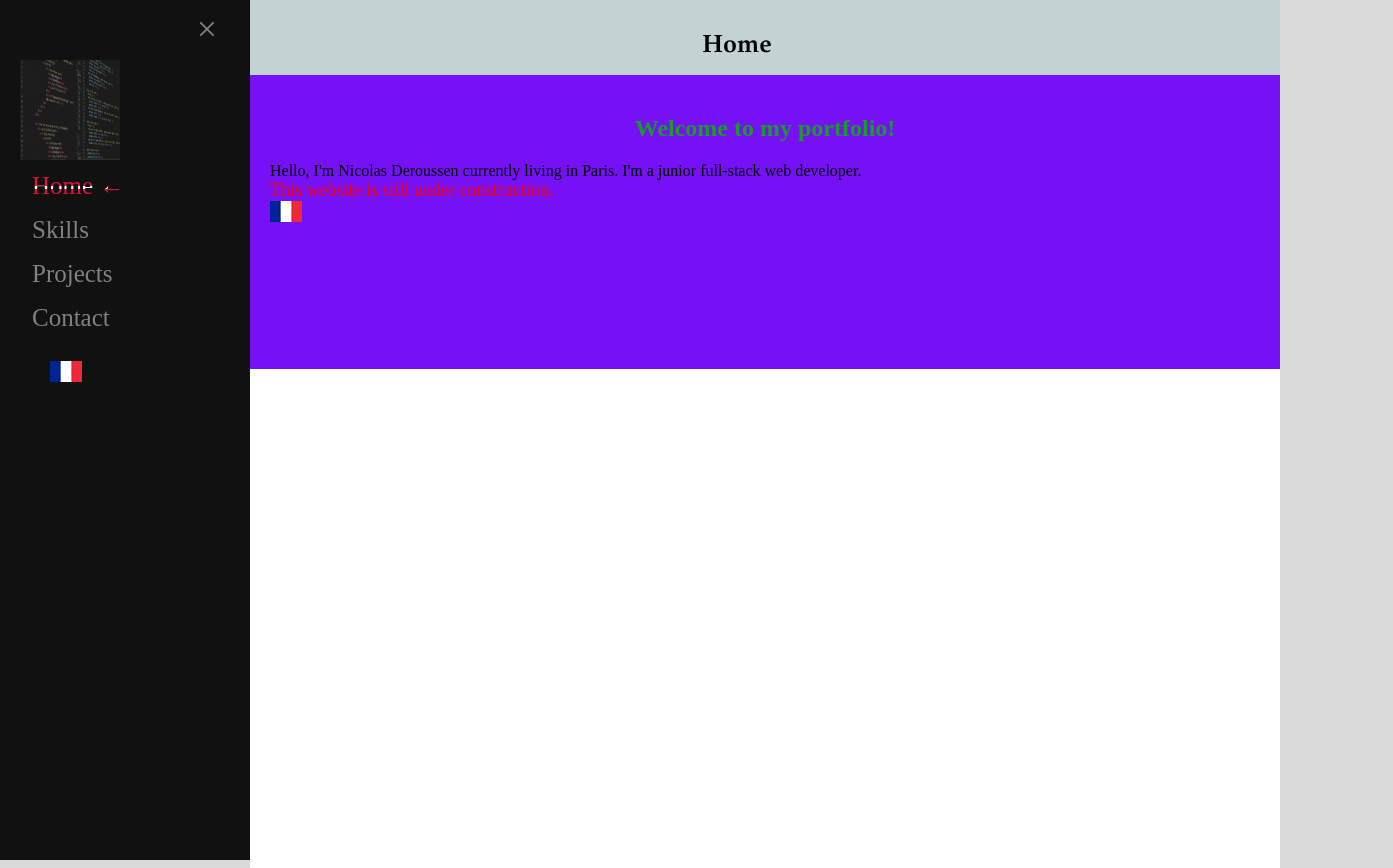
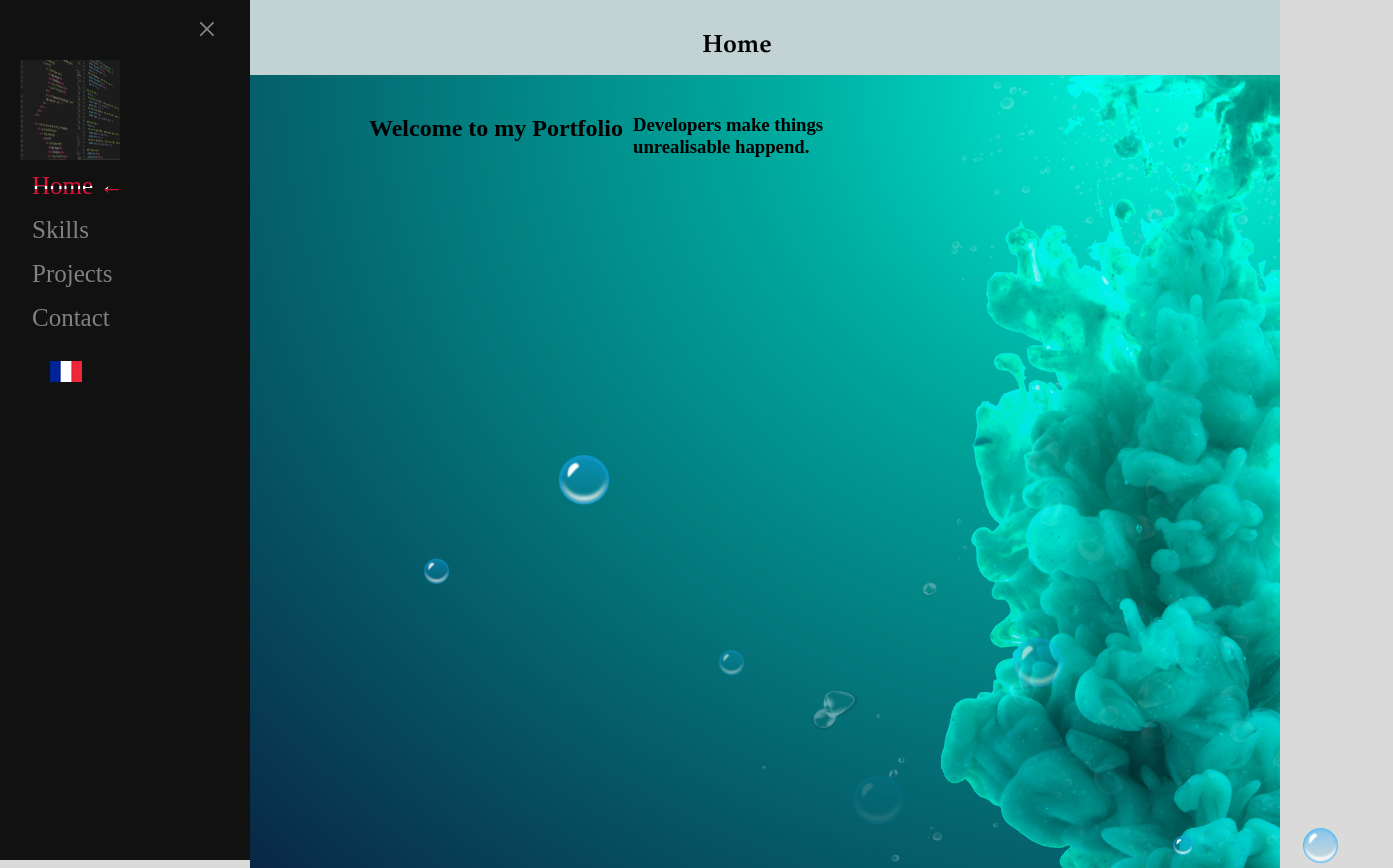
Before and after one commit to Silverawz/Portfolio, an Angular app: page / in a window 1280 px wide. Shown: the top 868 px of the page, 1393 px wide, since content can reach past the window. Built offline with nearby package versions, Linux system fonts and the light colour scheme.

Commit message:
adding home page animation

```diff
--- a/src/app/app.component.css
+++ b/src/app/app.component.css
@@ -190,7 +190,74 @@
   #main{
     height: 800px;
     background-color: rgb(0, 0, 0);
-    background: linear-gradient(180deg, #7510F7 35%,rgb(255, 255, 255) 25%);
+    /*background: linear-gradient(180deg, #7510F7 35%,rgb(255, 255, 255) 25%);
+    a remettre aprés
+    */
+    background: linear-gradient(180deg, #ffffff 35%,rgb(255, 255, 255) 25%);
+    background-image: url("../assets/img/background.png");
+  }
+
+  .bubbles img{
+    width: 50px;
+    animation: bubble 7s linear infinite;
+  }
+
+  @keyframes bubble {
+    0% {
+      transform: translateY(0);
+      opacity: 0;
+    }
+    50% {
+      opacity: 1;
+    }
+    70% {
+      opacity: 1;
+    }
+    100% {
+      transform: translateY(-80vh);
+      opacity: 0;
+    }
+  }
+
+  .bubbles img:nth-child(1){
+    animation-delay: 2s;
+    width: 25px;
+  }
+
+  .bubbles img:nth-child(2){
+    animation-delay: 1s;
+  }
+
+  .bubbles img:nth-child(3){
+    animation-delay: 3s;
+    width: 25px;
+  }
+
+  .bubbles img:nth-child(4){
+    animation-delay: 4.5s;
+  }
+
+  .bubbles img:nth-child(5){
+    animation-delay: 3s;
+  }
+
+  .bubbles img:nth-child(6){
+    animation-delay: 6s;
+    width: 20px;
+  }
+
+  .bubbles img:nth-child(7){
+    animation-delay: 7s;
+    width: 35px;
+  }
+
+  .bubbles{
+    width: 80%;
+    display: flex;
+    align-items: center;
+    justify-content: space-around;
+    position: absolute;
+    bottom:-70px;
   }
 
   .progress {
--- a/src/app/app.component.html
+++ b/src/app/app.component.html
@@ -35,17 +35,27 @@
 
   <div id="main_layout">
 
-    <div id="content">
-      <h2 id="h2_content">{{ content[currentSection.valueOf()][0] }}</h2>
-      <div id="content_1">{{ content[currentSection.valueOf()][1] }}</div>
-      <div id="content_2" style="color:red; font-size:18px">{{ content[currentSection.valueOf()][2] }}</div>
-      <div id="content_3"><img src="{{ content[currentSection.valueOf()][3] }}"></div>
-      <div id="content_4">{{ content[currentSection.valueOf()][4] }}</div>
+    <!-- Home -->
+    <div *ngIf="currentSection == 0" id="skills_section">
+      <div class="bubbles">
+        <img src="assets/img/bubble.png">
+        <img src="assets/img/bubble.png">
+        <img src="assets/img/bubble.png">
+        <img src="assets/img/bubble.png">
+        <img src="assets/img/bubble.png">
+        <img src="assets/img/bubble.png">
+        <img src="assets/img/bubble.png">
+      </div>
+      <h2>Welcome to my Portfolio</h2>
+      <h3>Developers make things unrealisable happend.</h3>
     </div>
+    <!-- Home -->
 
 
 
 
+
+    <!--Skills -->
     <div *ngIf="currentSection == 1" id="skills_section">
 
       <div class="front_end">
@@ -133,8 +143,9 @@
       </div>
 
     </div>
+    <!--Skills -->
 
-
+    <!--Projects -->
     <div *ngIf="currentSection == 2" id="projects_section">
 
       <div class="project1">
@@ -173,7 +184,7 @@
 
 
     </div>
-
+    <!--Projects -->
 
 
 
```
Also changed, not shown: src/assets/img/background.png (added), src/assets/img/bubble.png (added).
